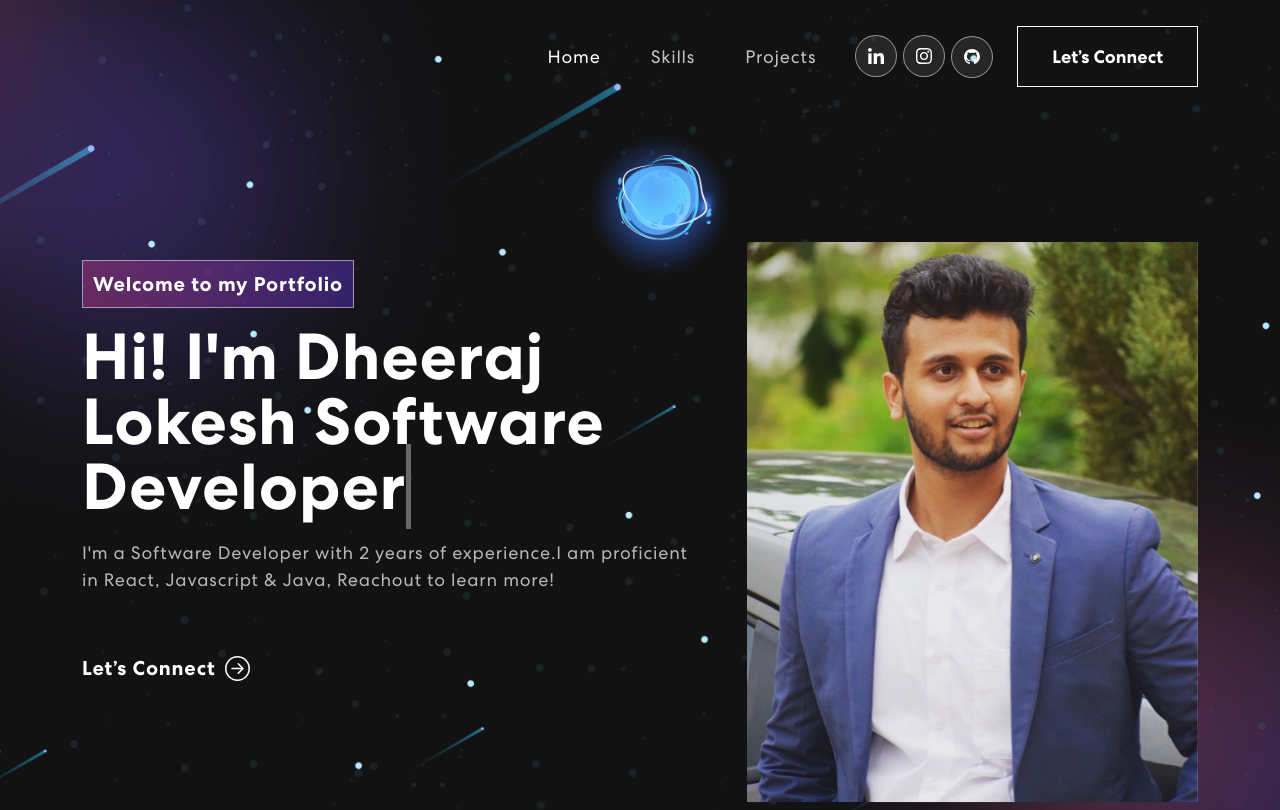
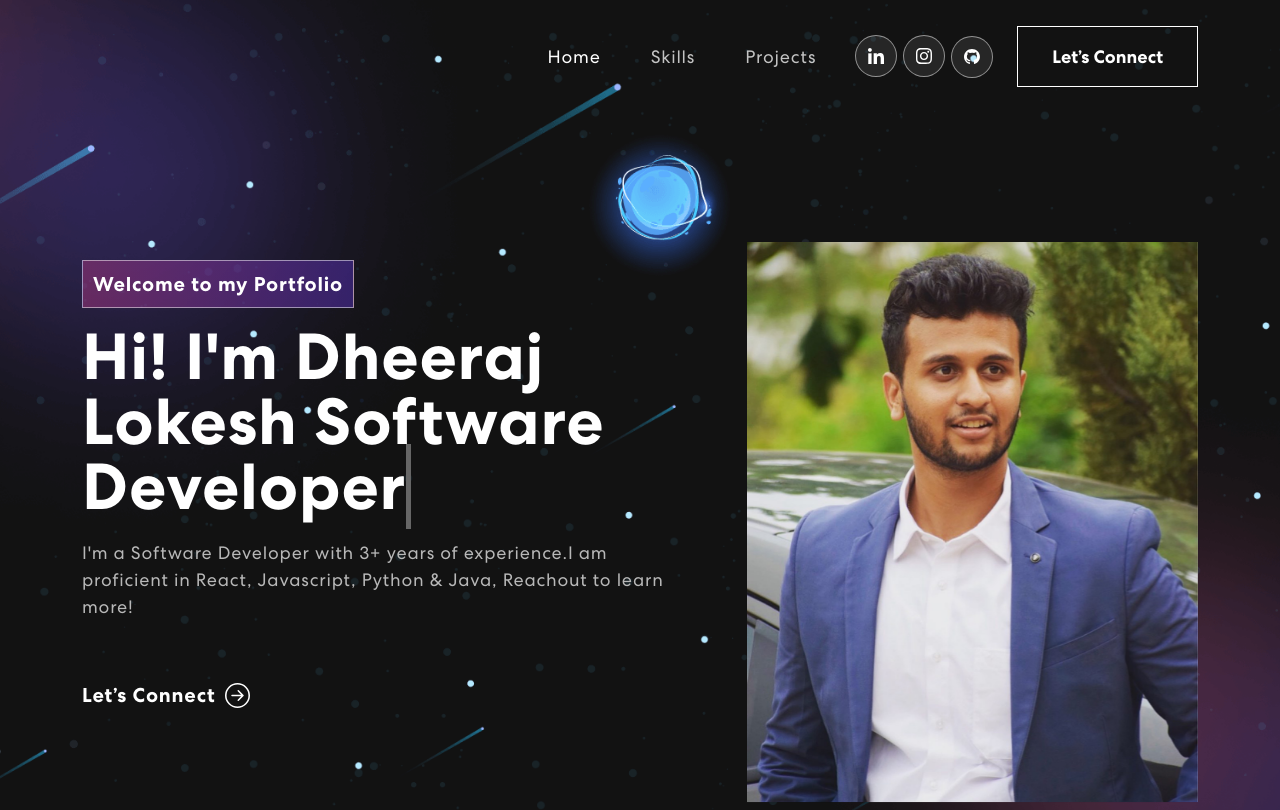
Before and after one commit to dheeraj3005/Dheeraj-Portfolio, a React (Create React App) app: page / in a window 1280 px wide. Shown: the top 810 px of the page. Built offline with nearby package versions, Linux system fonts and the light colour scheme.

Commit message:
Update Banner.js

```diff
--- a/src/components/Banner.js
+++ b/src/components/Banner.js
@@ -57,7 +57,7 @@ export const Banner = () => {
               <div className={isVisible ? "animate__animated animate__fadeIn" : ""}>
                 <span className="tagline">Welcome to my Portfolio</span>
                 <h1>{`Hi! I'm Dheeraj Lokesh`} <span className="txt-rotate" dataPeriod="1000" data-rotate='[ "Software Developer" ]'><span className="wrap">{text}</span></span></h1>
-                  <p>I'm a Software Developer with 2 years of experience.I am proficient in React, Javascript & Java, Reachout to learn more!</p>
+                  <p>I'm a Software Developer with 3+ years of experience.I am proficient in React, Javascript, Python & Java, Reachout to learn more!</p>
                   <button onClick={() => console.log('connect')}>Let’s Connect <ArrowRightCircle size={25} /></button>
               </div>}
             </TrackVisibility>
```
